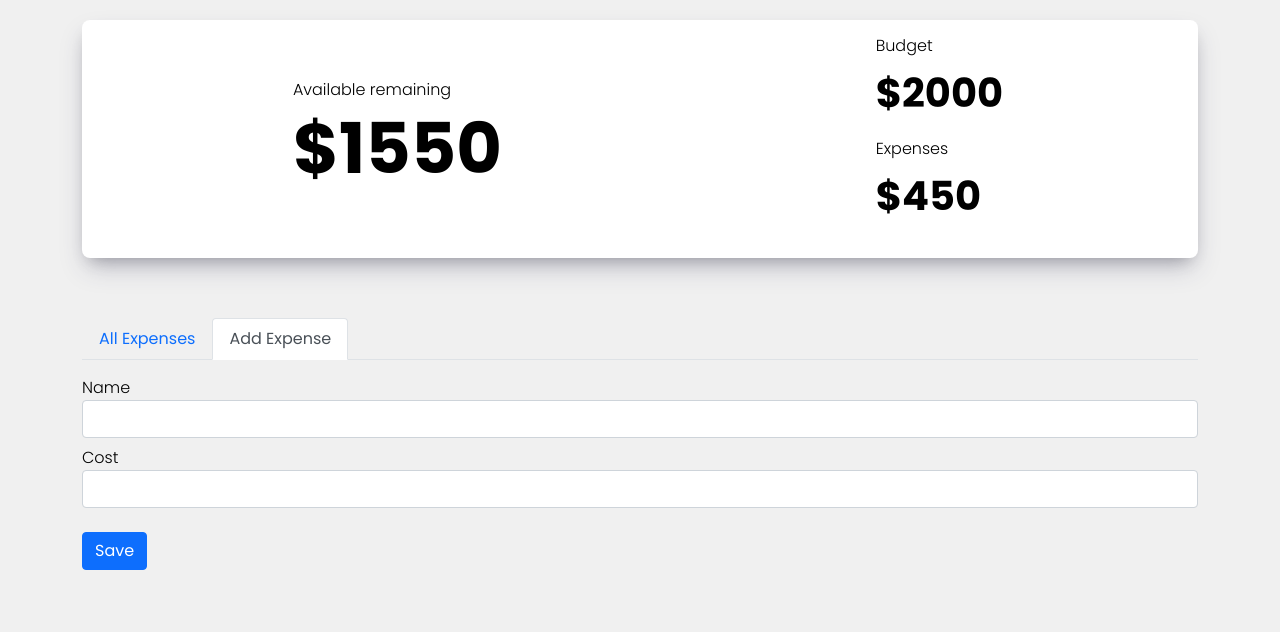
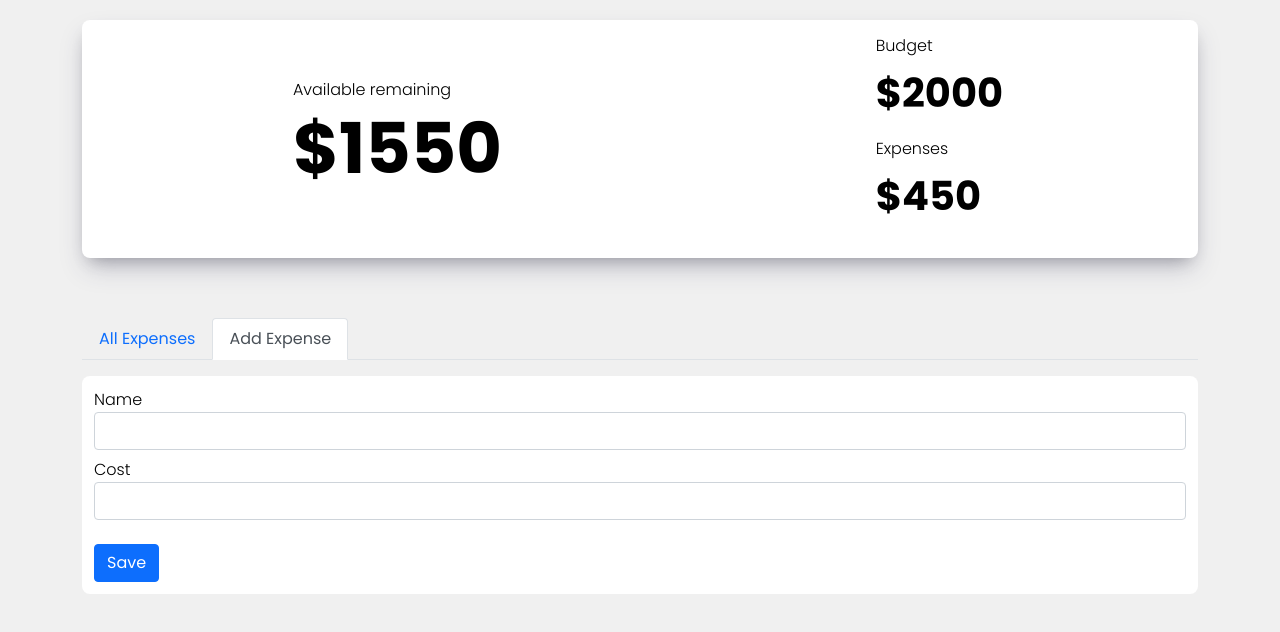
Before and after one commit to Carlosqu24/react-budget-app, a React (Create React App) app: page / in a window 1280 px wide. Shown: the top 632 px of the page. Built offline with nearby package versions, Linux system fonts and the light colour scheme.

Commit message:
Form styles added

```diff
--- a/src/components/ExpenseForm/ExpenseForm.css
+++ b/src/components/ExpenseForm/ExpenseForm.css
@@ -0,0 +1,5 @@
+form {
+      background: #fff;
+      padding: 12px;
+      border-radius: var(--border-radius);
+}
--- a/src/components/ExpenseForm/index.js
+++ b/src/components/ExpenseForm/index.js
@@ -3,6 +3,8 @@ import React, { useState, useEffect, useContext } from 'react'
 import { v4 as uuidv4 } from 'uuid';
 
 import { AppContext } from '../../context/AppContext'
+
+import "./ExpenseForm.css"
 
 export const ExpenseForm = () => {
       const [expenseForm, setExpenseForm] = useState({});
```
